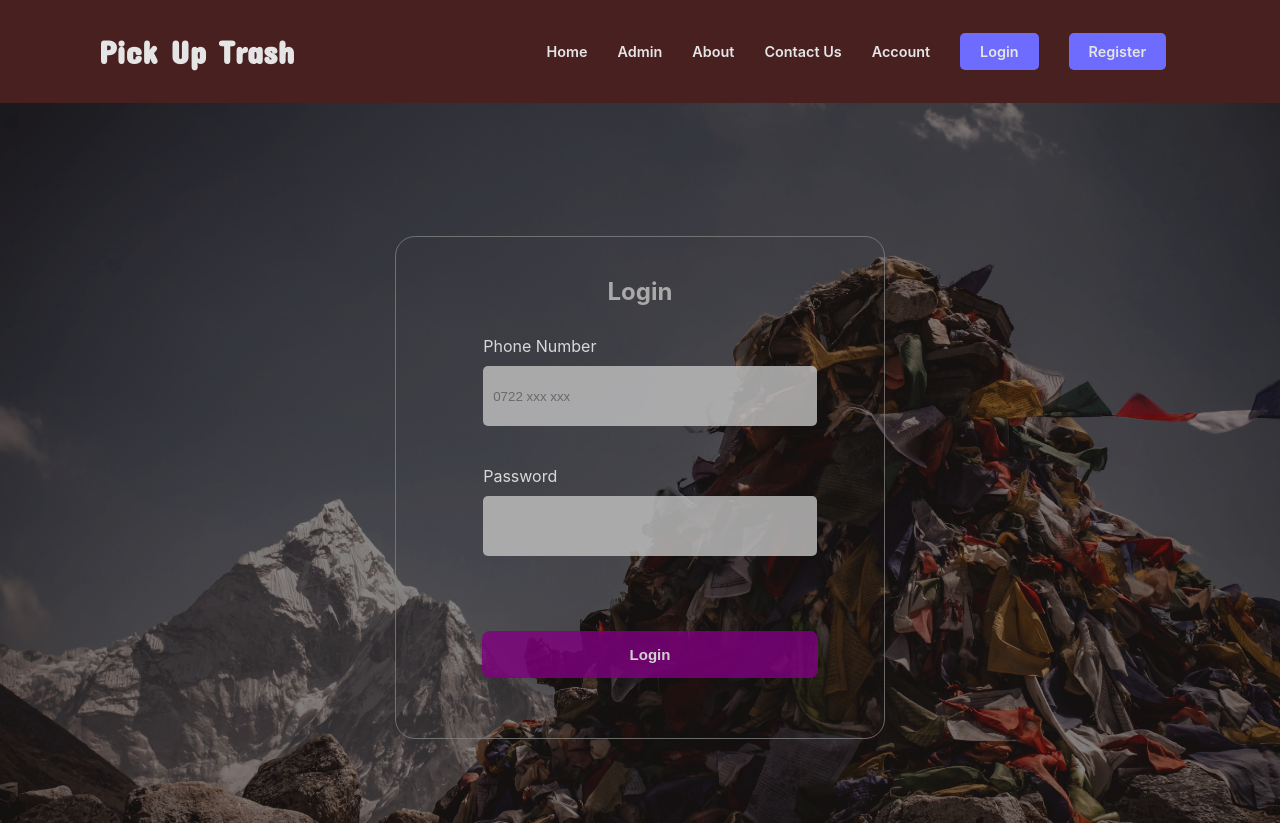
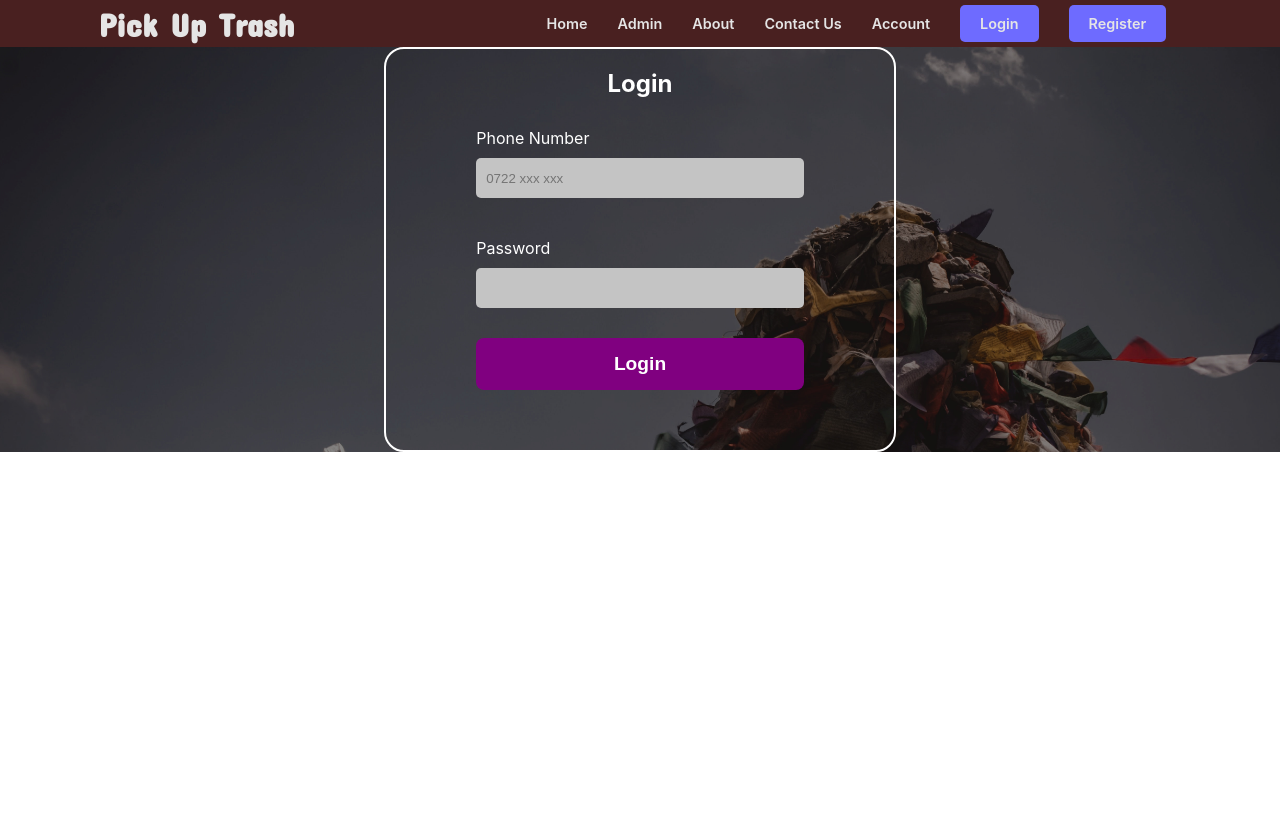
Before and after one commit to kiborgok/pick-up-trash, a React (Create React App) app: page /login in a window 1280 px wide. After the commit the page ends 800 px from the top, so only its background shows below. Built offline with nearby package versions, Linux system fonts and the light colour scheme.

Commit message:
style: re-styled login component

```diff
--- a/src/components/login/login.css
+++ b/src/components/login/login.css
@@ -1,26 +1,34 @@
+*{
+    box-sizing: border-box;
+    padding:o;
+    margin:0;
+}
 .form-container{
     display: flex;
+    flex: 1;
     justify-content: center;
     align-items: center;
     background-image: url(/public/bgImage.jpg);
-    height: 90vh;
     background-size: cover;
     color: #C4C4C4;
     }
 
-form{
+.login-form{
     display: flex;
     align-items: center;
     flex-direction: column;
     padding: 20px;
-    border: 1px solid grey;
-    margin-top: 50px;
-    width: 35%;
+    border: 2px solid white;
+    width: 40%;
     border-radius: 20px;
-    opacity: 0.8;
 }
 
-form > div{
+.login-form > h2{
+    color: white;
+    margin-bottom: 20px;
+}
+
+.login-form > div{
     margin: 10px;
     width: 70%;
 }
@@ -29,7 +37,7 @@ label{
     color: white;
 }
 
-form > div > input{
+.login-form > div > input{
     margin-top: 10px;
     padding: 10px;
     border: none;
@@ -46,10 +54,8 @@ form > div > input{
   border: none;
   color: white;
   font-weight: bold;
-  font-size: 15px;
-  width: 75%;
+  font-size: 1.2em;
+  width: 70%;
   align-items: center;
-  margin-left: 20px;
   margin-bottom: 40px;
-  margin-top: 45px;
 }
```
